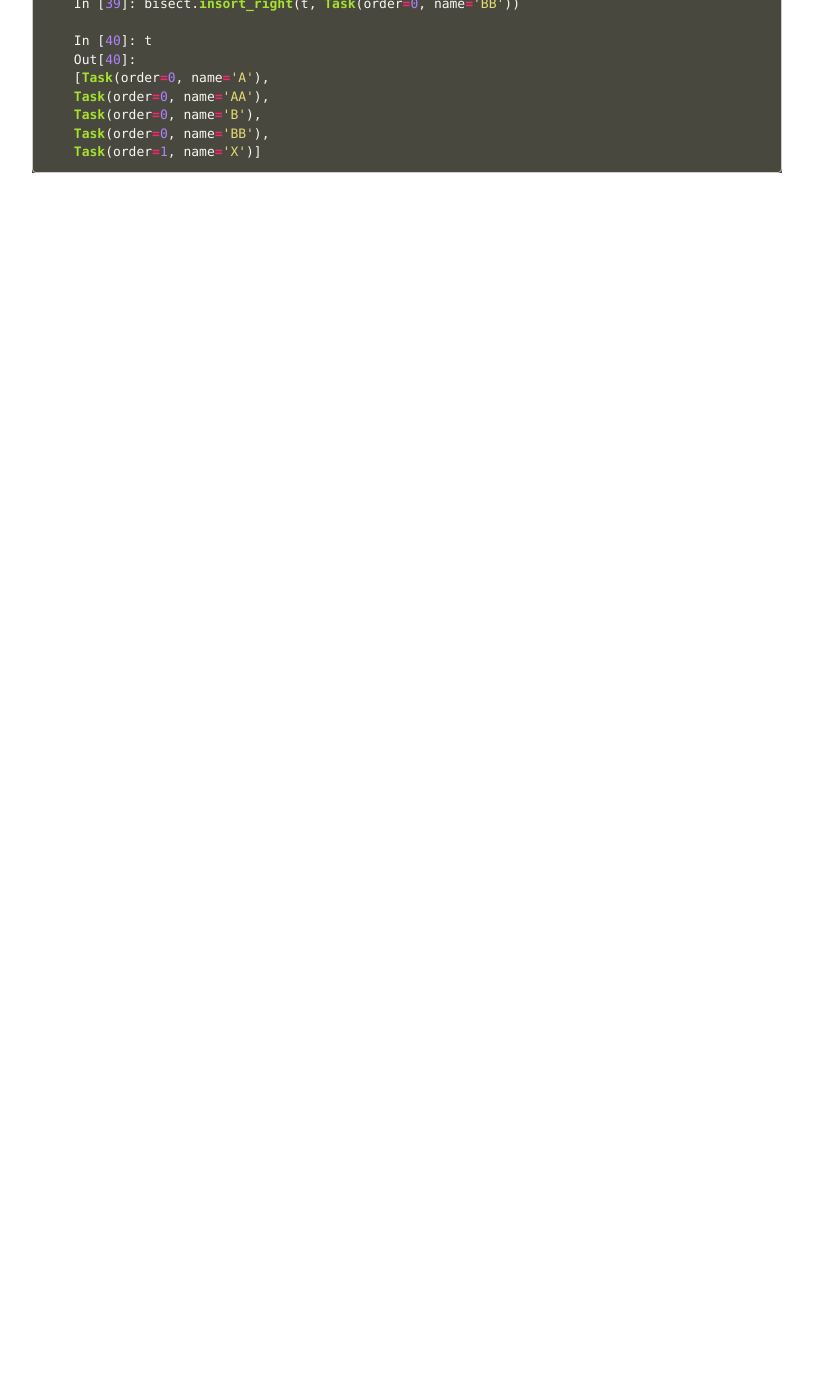
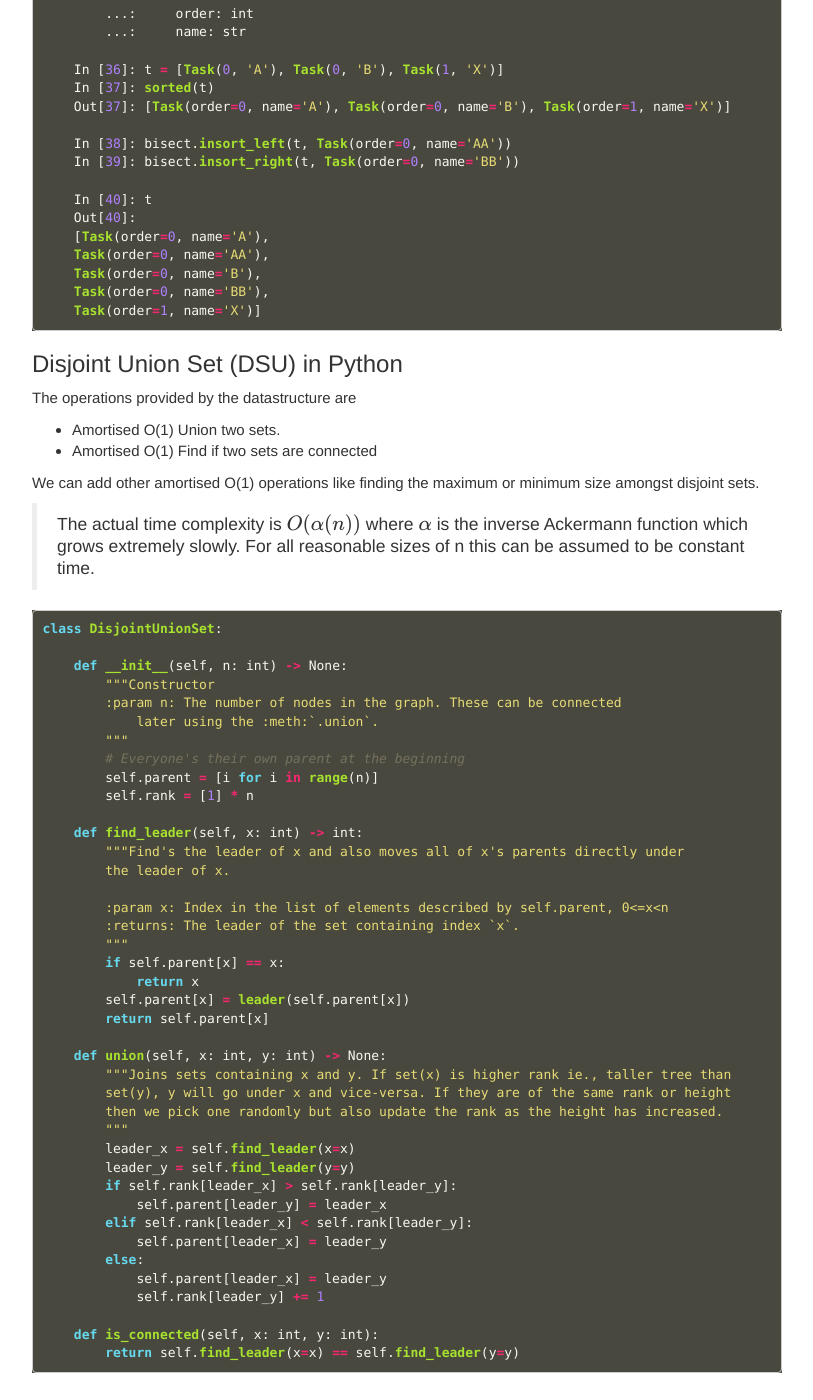
Before and after one commit to vispz/psvishnu91.github.io, a Jekyll site: the page built from _posts/programming_notes/2022-11-24-python-containers.md, in a window 1280 px wide and 1400 px high, scrolled down 4003 px. Shown: the whole window, without its empty margins (233-1046 px from the left). Built offline with Jekyll 4.4.1, drawn with Linux system fonts in a browser that asks for light colours; nearby versions of some CDN libraries; formulas are drawn with MathJax 3; before the commit the page ends 4266 px from its top, so only the background shows below that; some of the changed text lies outside the part shown.

Commit message:
Updated programming notes

````diff
--- a/_posts/programming_notes/2022-11-24-python-containers.md
+++ b/_posts/programming_notes/2022-11-24-python-containers.md
@@ -11,14 +11,16 @@ In production environments in Python, we almost exclusively only use the
 expected to the exotic data strucutre realm of
 
 1. Balanced binary tree
-2. Heap or a Priority Queue
+2. Heap or a PriorityQueue
 3. Queue/Stack
 4. Tries
 5. Bloom filters
 
 AFAIK there are no standard implementations for Tries and bloom filters in Python, hence
 I will merely iterate on implementing the remaining datastructures. As
-a bonus, I have included the bisect library which provides fast binary search.
+a bonus, I have included
+- the bisect library which provides fast binary search.
+- an implementation of a disjoint union set
 
 ### `sortedcontainers` library
 
@@ -88,6 +90,10 @@ Out[15]: True
 ### `heapq` library
 A heap provides $$O(\log n)$$ `insertion` and `extract_min`. `extract_min` pops out the
 min object. Heaps represent a binary tree but are internally stored as arrays.
+
+> `queue.PriorityQueue` is a thread safe implementation of a heap which uses
+> `heapq` underneath. Unless interview deals with concurrency, you're better off
+> using the more lightweight `heapq` library.
 
 **Second order properties:**<br/>
 - $$O(n)$$ heapify, convert a list of unsorted numbers to one with heap properties.
@@ -201,3 +207,59 @@ Out: [5, 5, 5, 6]
     Task(order=0, name='BB'),
     Task(order=1, name='X')]
   ```
+
+### Disjoint Union Set (DSU) in Python
+
+The operations provided by the datastructure are
+- Amortised O(1) Union two sets.
+- Amortised O(1) Find if two sets are connected
+
+We can add other amortised O(1) operations like finding the maximum or minimum
+size amongst disjoint sets.
+
+> The actual time complexity is $$O(\alpha(n))$$ where $$\alpha$$ is the inverse
+> Ackermann function which grows extremely slowly. For all reasonable sizes of n
+> this can be assumed to be constant time.
+
+``` python
+class DisjointUnionSet:
+
+    def __init__(self, n: int) -> None:
+        """Constructor
+        :param n: The number of nodes in the graph. These can be connected
+            later using the :meth:`.union`.
+        """
+        # Everyone's their own parent at the beginning
+        self.parent = [i for i in range(n)]
+        self.rank = [1] * n
+
+    def find_leader(self, x: int) -> int:
+        """Find's the leader of x and also moves all of x's parents directly under
+        the leader of x.
+
+        :param x: Index in the list of elements described by self.parent, 0<=x<n
+        :returns: The leader of the set containing index `x`.
+        """
+        if self.parent[x] == x:
+            return x
+        self.parent[x] = leader(self.parent[x])
+        return self.parent[x]
+
+    def union(self, x: int, y: int) -> None:
+        """Joins sets containing x and y. If set(x) is higher rank ie., taller tree than
+        set(y), y will go under x and vice-versa. If they are of the same rank or height
+        then we pick one randomly but also update the rank as the height has increased.
+        """
+        leader_x = self.find_leader(x=x)
+        leader_y = self.find_leader(y=y)
+        if self.rank[leader_x] > self.rank[leader_y]:
+            self.parent[leader_y] = leader_x
+        elif self.rank[leader_x] < self.rank[leader_y]:
+            self.parent[leader_x] = leader_y
+        else:
+            self.parent[leader_x] = leader_y
+            self.rank[leader_y] += 1
+
+    def is_connected(self, x: int, y: int):
+        return self.find_leader(x=x) == self.find_leader(y=y)
+```
````
Also changed, not shown: _posts/programming_notes/2022-10-14-bit-manipulation.md (+6 -4 lines), _posts/programming_notes/2022-10-20-algorithms.md (+8 -7 lines), _posts/programming_notes/2022-11-07-useful-theorems.md (+9 -0 lines).
